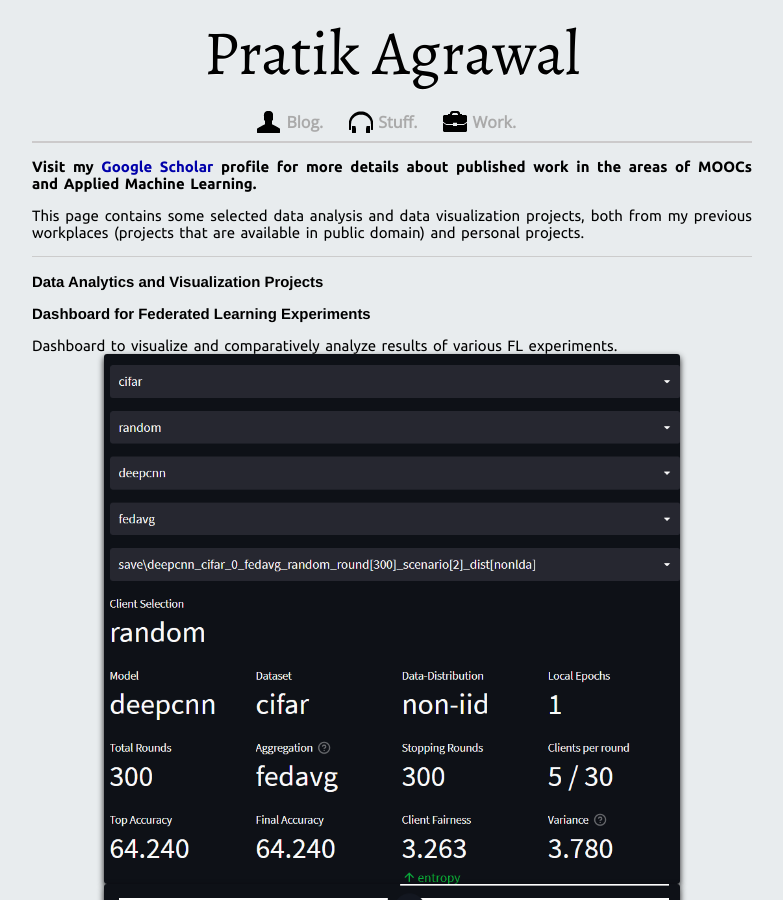
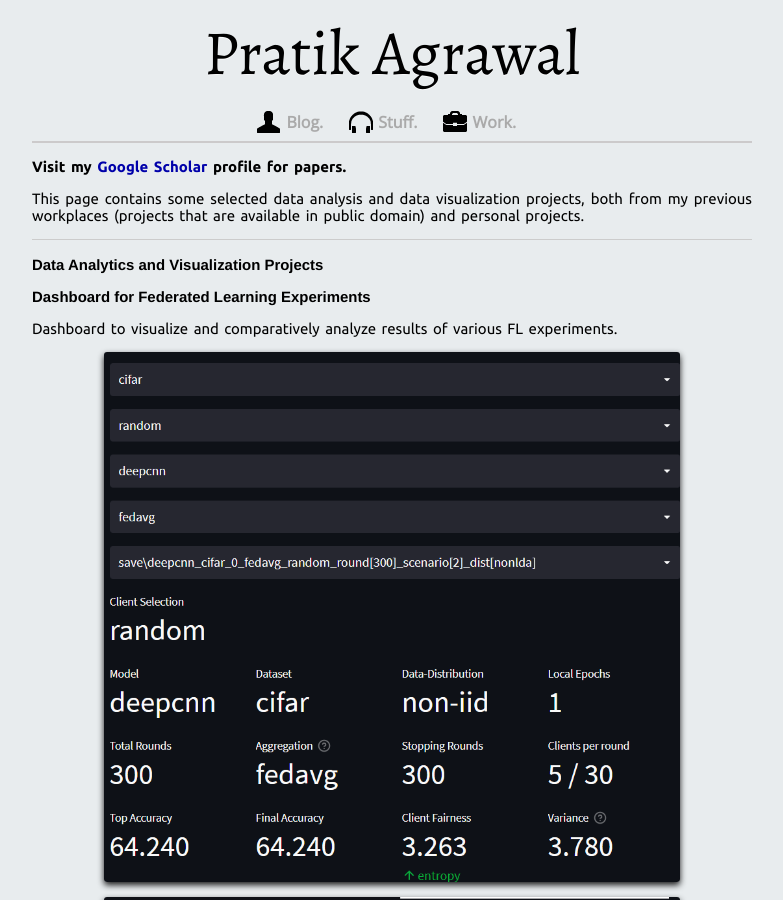
Before and after one commit to pratik98/pratik98.github.com, a Jekyll site: the page built from portfolio.md, in a window 1280 px wide and 900 px high. Shown: the whole window, without its empty margins (248-1031 px from the left). Built offline with Jekyll 4.4.1, drawn with Linux system fonts in a browser that asks for light colours; nearby versions of some CDN libraries.

Commit message:
minor change

```diff
--- a/portfolio.md
+++ b/portfolio.md
@@ -2,7 +2,7 @@
 layout: default
 title: "Data Analytics & Visualization - Pratik Agrawal"
 ---
-**Visit my [Google Scholar](https://scholar.google.com/citations?user=SLCVY6EAAAAJ&hl=en) profile for more details about  published work in the areas of MOOCs and Applied Machine Learning.**
+**Visit my [Google Scholar](https://scholar.google.com/citations?user=SLCVY6EAAAAJ&hl=en) profile for papers.**
 
 
 This page contains some selected data analysis and data visualization projects, both from my previous workplaces (projects that are available in public domain) and personal projects.
@@ -12,14 +12,16 @@ This page contains some selected data analysis and data visualization projects,
 # Data Analytics and Visualization Projects #
 
 ## Dashboard for Federated Learning Experiments ##
+
 Dashboard to visualize and comparatively analyze results of various FL experiments.
-<br />
+
 ![stm1](images/portfolio/streamlit_1.png)
-<br />
+
 ![streamlit](images/portfolio/streamlit_2.png)
 
 ### _Technologies used_ ###
 Python, stremlit, matplotlib, seaborn
+
 <hr>
 
 ## Sankey Diagrams for Electricity-Mix ##
```
